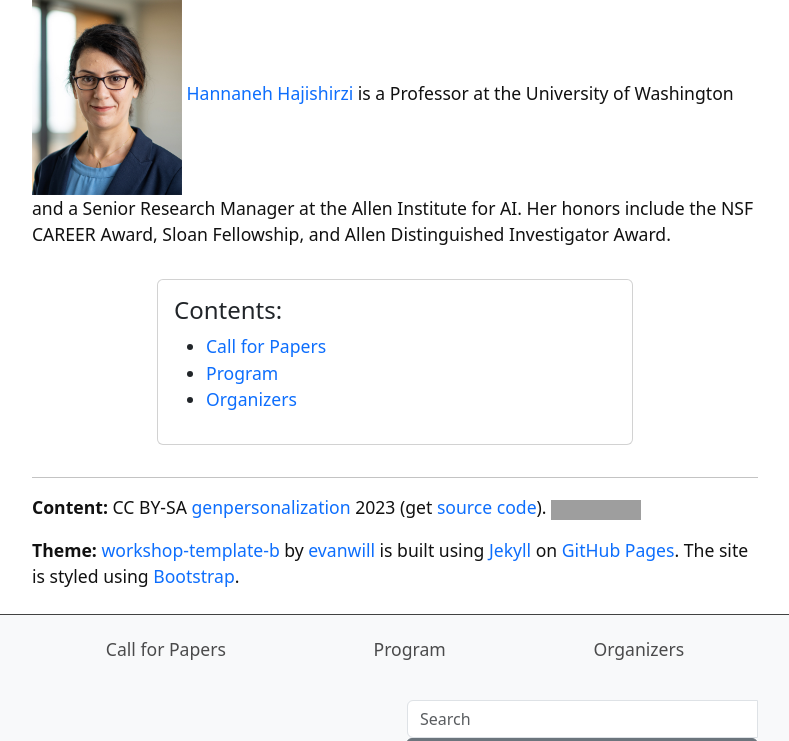
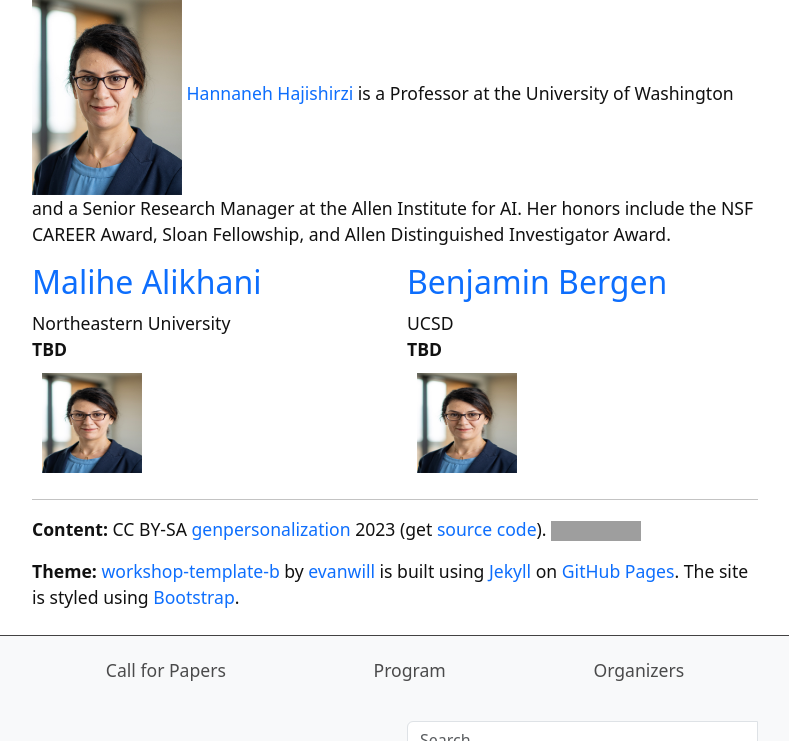
Before and after one commit to genpersonalization/genpersonalization.github.io, a Jekyll site: the page built from index.md, in a window 1280 px wide and 900 px high, scrolled down 2427 px, cut to the strip 0-741 px from the top of the window. Shown: the whole strip, without its empty margins (245-1034 px from the left). Built offline with Jekyll 4.4.1, drawn with Linux system fonts in a browser that asks for light colours; grey boxes are pictures that could not be loaded.

Commit message:
Update toc.html

```diff
--- a/_includes/toc.html
+++ b/_includes/toc.html
@@ -1,17 +1,43 @@
 {% comment %}
     Add an auto generated TOC based on the front matter of content pages
 {% endcomment %}
-<div class="row justify-content-center">
-    <div class="m-3 col-md-8" >
-        <div class="card">
-            <div class="card-body">
-                <h2 class="h4 card-title">Contents:</h2>
-                <ul>
-                    {% for section in site.html_pages %}{% if section.nav %}
-                    <li><a href="{{ section.url | relative_url }}">{% if section.nav == true %}{{ section.title }}{% else %}{{ section.nav }}{% endif %}</a> {% if section.topics %}<small>| topics: {{ section.topics }}</small>{% endif %}</li>
-                    {% endif %}{%- endfor -%}
-                </ul>
+
+
+<div class="row">
+    <div class="col-sm-6">
+        <div class="panel panel-default">
+            <div class="panel-heading">
+                <h2 class="panel-title"><a href="https://www.malihealikhani.com">Malihe Alikhani</a></h2>Northeastern University
+            </div>
+            <div class="panel-body">
+                <b>TBD</b><br/>
+                <img src="images/invited_speakers/Hannaneh-Hajishirzi.jpeg" alt="logo" style="float:left;width:100px;height:100px;" hspace="10" vspace="10">
+            </div>
+        </div>
+    </div>
+    <div class="col-sm-6">
+        <div class="panel panel-default">
+            <div class="panel-heading">
+                <h2 class="panel-title"><a href="https://pages.ucsd.edu/~bkbergen/">Benjamin Bergen</a></h2>UCSD
+            </div>
+            <div class="panel-body">
+                <b>TBD</b><br/>
+                <img src="images/invited_speakers/Hannaneh-Hajishirzi.jpeg" alt="logo" style="float:left;width:100px;height:100px;" hspace="10" vspace="10">
             </div>
         </div>
     </div>
 </div>
+<!--<div class="row justify-content-center">-->
+<!--    <div class="m-3 col-md-8" >-->
+<!--        <div class="card">-->
+<!--            <div class="card-body">-->
+<!--                <h2 class="h4 card-title">I:</h2>-->
+<!--                <ul>-->
+<!--                    {% for section in site.html_pages %}{% if section.nav %}-->
+<!--                    <li><a href="{{ section.url | relative_url }}">{% if section.nav == true %}{{ section.title }}{% else %}{{ section.nav }}{% endif %}</a> {% if section.topics %}<small>| topics: {{ section.topics }}</small>{% endif %}</li>-->
+<!--                    {% endif %}{%- endfor -%}-->
+<!--                </ul>-->
+<!--            </div>-->
+<!--        </div>-->
+<!--    </div>-->
+<!--</div>-->
```
